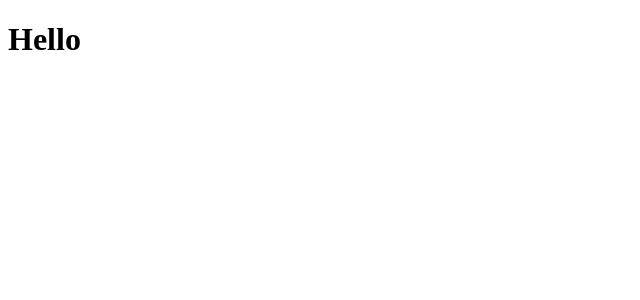
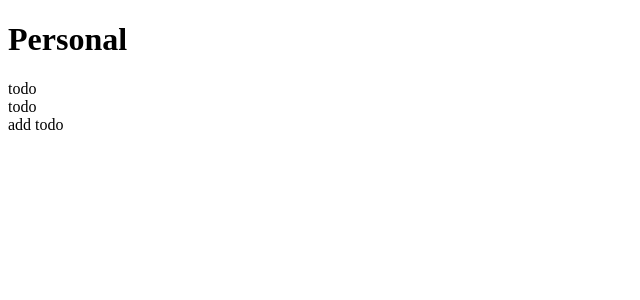
Before and after one commit to DKNY1201/todoit, a React (Create React App) app: page / in a window 1280 px wide. Shown: the top 300 px of the page, without its empty margins (0-640 px from the left). Built offline with nearby package versions, Linux system fonts and the light colour scheme.

Commit message:
Figuring out testing issues

```diff
--- a/src/containers/Todos/Todos.tsx
+++ b/src/containers/Todos/Todos.tsx
@@ -1,10 +1,10 @@
 import * as React from 'react';
 import {connect} from 'react-redux';
 
+import AddTodo from '../../components/AddTodo/AddTodo';
+import Todo from '../../components/Todo/Todo';
 import {IState, ITodoState} from "../../types/index";
 import './Todos.css';
-// import AddTodo from '../../components/AddTodo/AddTodo';
-// import Todo from '../../components/Todo/Todo';
 
 export interface ITodosState {
     isAddingTodo: boolean;
@@ -20,19 +20,18 @@ class Todos extends React.Component<ITodoState, ITodosState> {
 
 
     render() {
-        // const {todos, labels, priorities} = this.props;
-        // const selectedLabel = labels.find(label => label.isSelected);
-        // const selectedPriority = priorities.find(priority => priority.isSelected);
-        // const displayName = selectedLabel ? selectedLabel.title : selectedPriority ? selectedPriority.title : '';
+        const {todos, labels, priorities} = this.props;
+        const selectedLabel = labels.find(label => label.isSelected);
+        const selectedPriority = priorities.find(priority => priority.isSelected);
+        const displayName = selectedLabel ? selectedLabel.title : selectedPriority ? selectedPriority.title : '';
 
-        // const todosItem = todos.map(todo => <Todo key={todo.id} />);
+        const todosItem = todos.map(todo => <Todo key={todo.id} />);
 
         return (
             <div className="todoContainer">
-                {/*<h1 className="displayName">{displayName}</h1>*/}
-                <h1 className="displayName">Hello</h1>
-                {/*{todosItem}*/}
-                {/*<AddTodo />*/}
+                <h1 className="displayName">{displayName}</h1>
+                {todosItem}
+                <AddTodo />
             </div>
         )
     }
```
Also changed, not shown: 1 other file (tests, documents, lock files or other folders).
